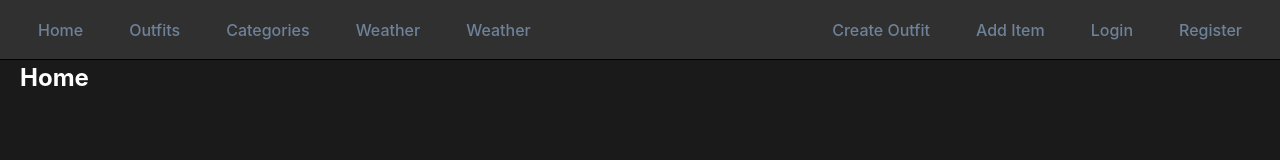
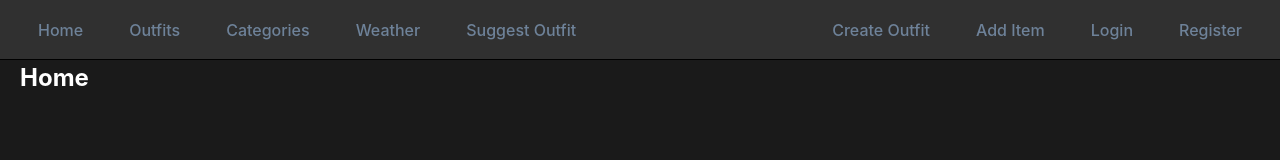
Before and after one commit to sebas-inf/Outfit-Stylists, a React (Vite) app in the folder Front-End/: page /home in a window 1280 px wide. Shown: the top 160 px of the page. Built offline with nearby package versions, Linux system fonts and the light colour scheme; no server answers.

Commit message:
updated button

```diff
--- a/Front-End/src/components/Header.jsx
+++ b/Front-End/src/components/Header.jsx
@@ -50,7 +50,7 @@ const Header = ({
           Weather
         </button>
         <button onClick={() => navigate('/suggest-outfit')} className="header-button"> {}
-          Weather
+          Suggest Outfit
         </button>
       </div>
       <div className="header-right">
```
